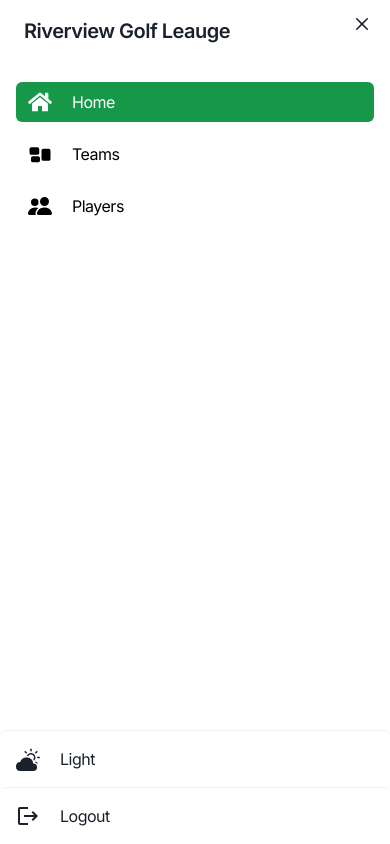
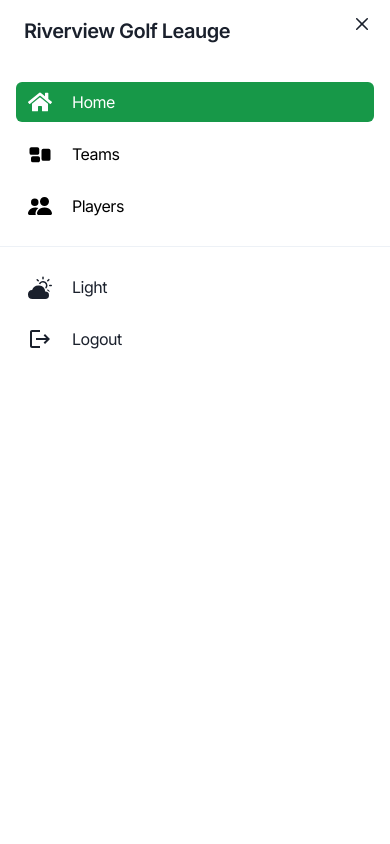
Before and after one commit to benmacleod24/golf.benm.app, a Next.js app: page / in a window 390 px wide. Both pictures are taken after a click on the button "mobile-menu". Built offline with nearby package versions, Linux system fonts and the light colour scheme; no server answers.

Commit message:
fix nav menu issue

```diff
--- a/src/client/components/Header/Mobile/index.tsx
+++ b/src/client/components/Header/Mobile/index.tsx
@@ -15,6 +15,7 @@ import {
 	VStack,
 	useColorModeValue,
 	useColorMode,
+	Divider,
 } from "@chakra-ui/react";
 import React, { useState, useEffect } from "react";
 import { Container } from "../../Container";
@@ -71,12 +72,7 @@ const MobileHeader: React.FC<MobileHeaderProps> = (props) => {
 	return (
 		<Container.Body>
 			<Flex w="full" h="full" align="center">
-				<Flex
-					align="center"
-					h="full"
-					flex={["1", "1", "0"]}
-					minW="fit-content"
-				>
+				<Flex align="center" h="full" minW="fit-content">
 					<Link href="/">
 						<Text
 							fontWeight={"bold"}
@@ -105,15 +101,10 @@ const MobileHeader: React.FC<MobileHeaderProps> = (props) => {
 						<DrawerBody mt="5" p="0">
 							<Flex
 								flexDir={"column"}
-								justify={"space-between"}
 								h="full"
+								// pb="20"
 							>
-								<Flex
-									gap={3}
-									w="full"
-									flexDir={"column"}
-									flex={1}
-								>
+								<Flex gap={3} w="full" flexDir={"column"}>
 									<Link href="/">
 										<Flex
 											bg={getColor("/")}
@@ -191,13 +182,19 @@ const MobileHeader: React.FC<MobileHeaderProps> = (props) => {
 										</Link>
 									)}
 								</Flex>
+								<Divider
+									px="4"
+									boxSizing="border-box"
+									my="5"
+								/>
+								<Flex w="full" flexDir={"column"} gap={3}>
 									<Flex
-									p="4"
-									roundedTop="md"
+										p="3"
+										py="2"
+										mx="4"
+										rounded="md"
 										align={"center"}
 										onClick={toggleColorMode}
-									borderTop="1px solid"
-									borderTopColor={borderColor}
 									>
 										<Icon
 											as={icon[colorMode]}
@@ -209,12 +206,12 @@ const MobileHeader: React.FC<MobileHeaderProps> = (props) => {
 										</Text>
 									</Flex>
 									<Flex
-									p="4"
-									roundedTop="md"
+										p="3"
+										py="2"
+										mx="4"
+										rounded="md"
 										align={"center"}
 										onClick={() => signOut()}
-									borderTop="1px solid"
-									borderTopColor={borderColor}
 									>
 										<Icon
 											as={MdLogout}
@@ -222,6 +219,7 @@ const MobileHeader: React.FC<MobileHeaderProps> = (props) => {
 											mr="5"
 										/>
 										<Text>Logout</Text>
+									</Flex>
 								</Flex>
 							</Flex>
 						</DrawerBody>
```
Lines whose indentation alone changed are shown as unchanged.
